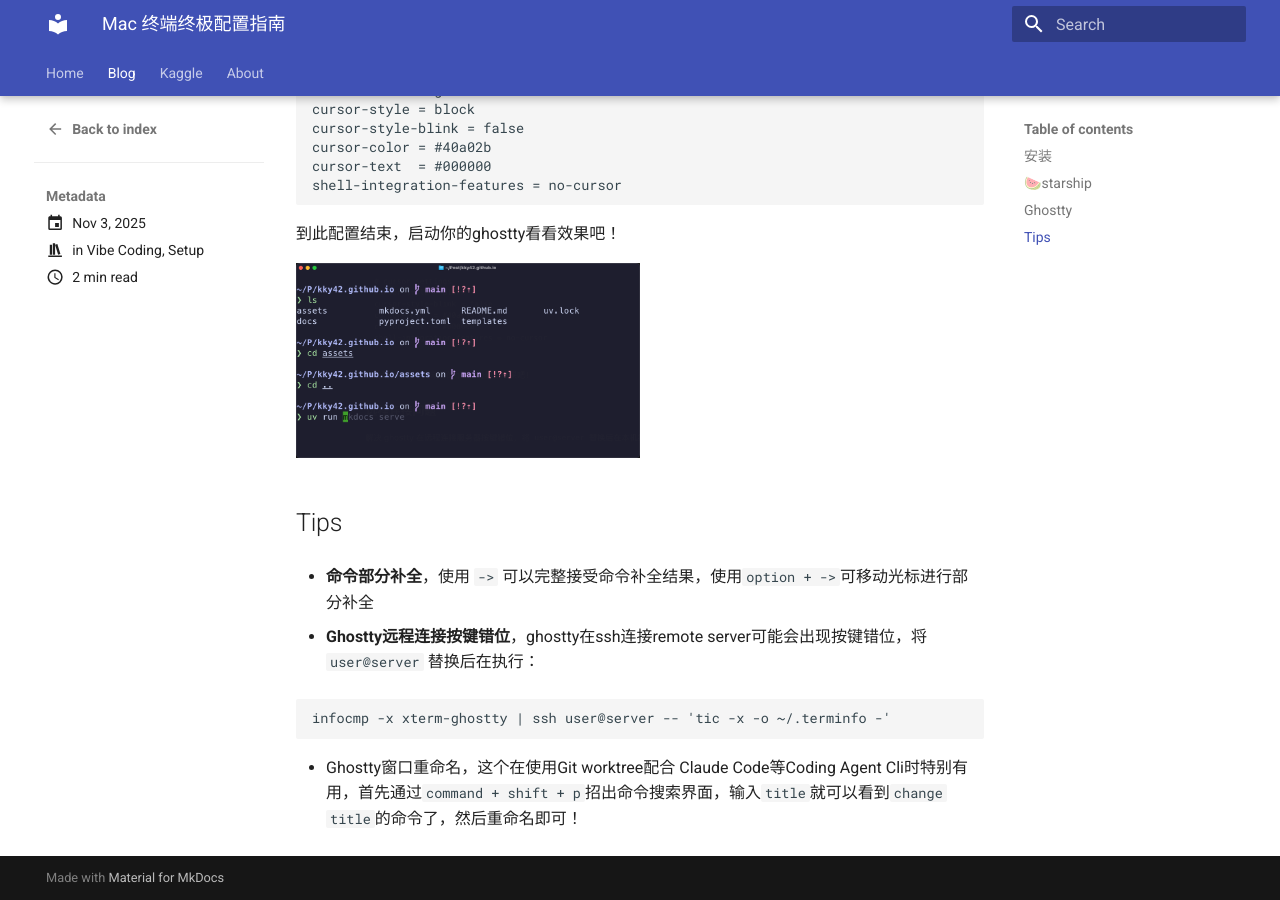
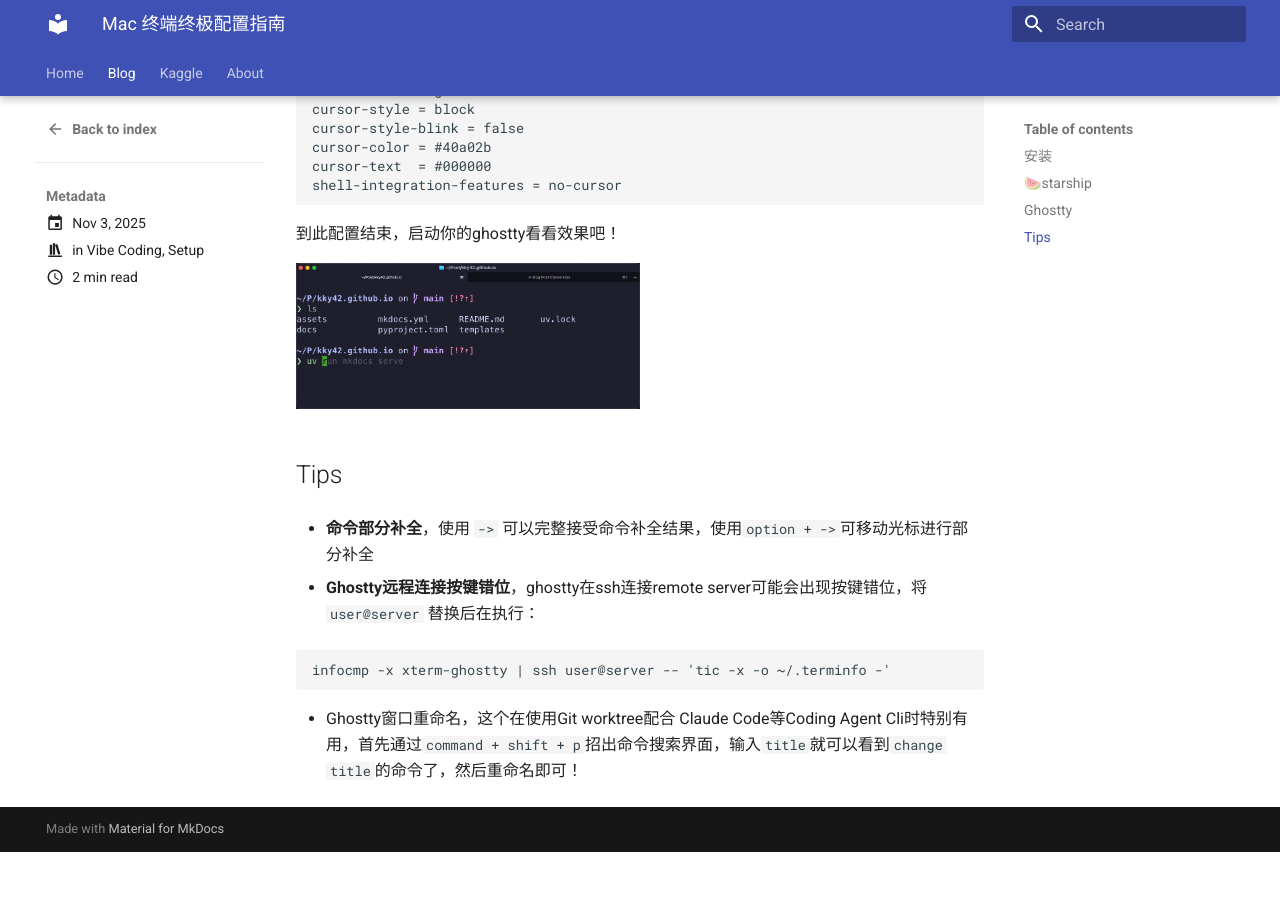
Before and after one commit to kky42/kky42.github.io, an MkDocs documentation site: the page built from docs/blog/posts/ultimate-mac-terminal-setup.md, in a window 1280 px wide and 900 px high, scrolled down 2875 px. Built offline with MkDocs 1.6.1 and Material for MkDocs 9.7.7, drawn with Linux system fonts in a browser that asks for light colours; after the commit the page ends 3727 px from its top, so only the background shows below that.

Commit message:
fix: update image reference in ultimate mac terminal setup post and remove obsolete image

```diff
--- a/docs/blog/posts/ultimate-mac-terminal-setup.md
+++ b/docs/blog/posts/ultimate-mac-terminal-setup.md
@@ -145,7 +145,7 @@ shell-integration-features = no-cursor
 
 到此配置结束，启动你的ghostty看看效果吧！
 
-![](assets/ultimate-mac-terminal-setup/final-look-2.png){ width="50%" }
+![](assets/ultimate-mac-terminal-setup/final-look.png){ width="50%" }
 ## Tips
 
 - **命令部分补全**，使用 `->` 可以完整接受命令补全结果，使用`option + ->`可移动光标进行部分补全
```
Also changed, not shown: docs/blog/posts/assets/ultimate-mac-terminal-setup/final-look-2.png (deleted).
